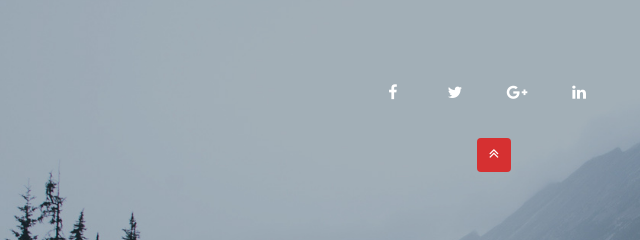
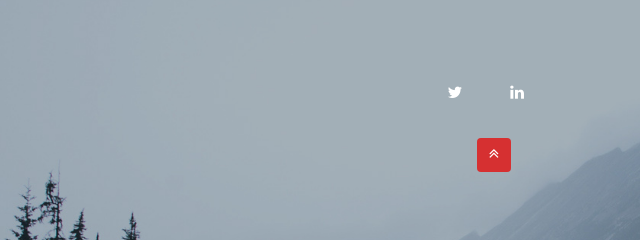
Before and after one commit to savetheword/My-website, a plain HTML site: page contact.html in a window 1280 px wide. Shown: the part 1151-1391 px from the top of the page, 146-786 px from the left. Drawn offline with nearby package versions, Linux system fonts and the light colour scheme.

Commit message:
Update contact.html

```diff
--- a/contact.html
+++ b/contact.html
@@ -112,9 +112,7 @@
         </div>
         <div class="cpy-right text-center pb-5">
 		<ul class="social_section_1info mb-lg-4">
-                <li><a href="#"><span class="fa fa-facebook-f"></span></a></li>
                 <li><a href="#"><span class="fa fa-twitter"></span></a></li>
-                <li><a href="#"><span class="fa fa-google-plus"></span></a></li>
                 <li><a href="#"><span class="fa fa-linkedin"></span></a></li>
             </ul>
             <a href="#home" class="move-top scroll"><span class="fa fa-angle-double-up" aria-hidden="true"></span></a>
```
